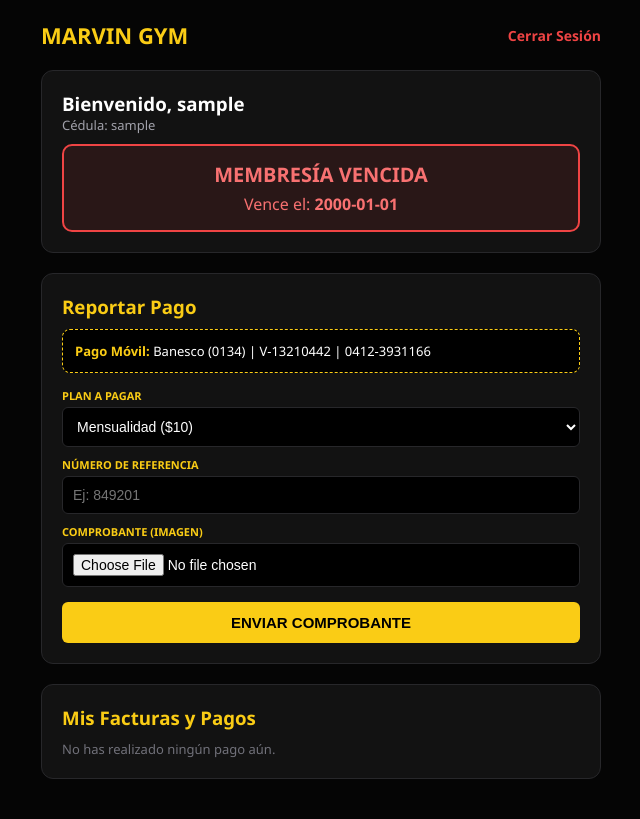
After one commit to alfredzambra18/MarvinGym, a Flask app: page /perfil in a window 1280 px wide. The commit adds this page. Shown: the whole page, without its empty margins (319-959 px from the left). Run offline with Flask 3, Linux system fonts and the light colour scheme; the visitor is signed in with stand-in values (Sample User, id 1); data comes from the database, SQL or seed files in the repository; data that the repository does not hold is empty.

Commit message:
Convertido a Portal de Socios con login, contrasenas, facturas y perfiles personales

```diff
--- /dev/null
+++ b/main.py
@@ -0,0 +1,247 @@
+import os
+import sqlite3
+from datetime import datetime, timedelta
+from flask import Flask, render_template, request, redirect, url_for, session, flash
+from werkzeug.security import generate_password_hash, check_password_hash
+from werkzeug.utils import secure_filename
+
+app = Flask(__name__)
+app.secret_key = 'marvin_gym_secret_key_2026'
+
+UPLOAD_FOLDER = os.path.join('static', 'uploads')
+app.config['UPLOAD_FOLDER'] = UPLOAD_FOLDER
+os.makedirs(UPLOAD_FOLDER, exist_ok=True)
+
+PAGO_MOVIL = {
+    "banco": "Banesco (0134)",
+    "cedula": "V-13210442",
+    "telefono": "0412-3931166"
+}
+
+def init_db():
+    conn = sqlite3.connect('gym.db')
+    c = conn.cursor()
+    c.execute('''
+        CREATE TABLE IF NOT EXISTS usuarios (
+            id INTEGER PRIMARY KEY AUTOINCREMENT,
+            nombre TEXT NOT NULL,
+            cedula TEXT NOT NULL UNIQUE,
+            telefono TEXT NOT NULL,
+            password TEXT NOT NULL,
+            fecha_vencimiento DATE DEFAULT '2000-01-01'
+        )
+    ''')
+    c.execute('''
+        CREATE TABLE IF NOT EXISTS pagos (
+            id INTEGER PRIMARY KEY AUTOINCREMENT,
+            usuario_id INTEGER NOT NULL,
+            tipo_plan TEXT NOT NULL,
+            monto REAL NOT NULL,
+            referencia TEXT NOT NULL,
+            comprobante_path TEXT NOT NULL,
+            estado TEXT DEFAULT 'Pendiente',
+            fecha_registro TIMESTAMP DEFAULT CURRENT_TIMESTAMP,
+            FOREIGN KEY(usuario_id) REFERENCES usuarios(id)
+        )
+    ''')
+    c.execute('''
+        CREATE TABLE IF NOT EXISTS caja (
+            id INTEGER PRIMARY KEY AUTOINCREMENT,
+            monto REAL NOT NULL,
+            concepto TEXT NOT NULL,
+            fecha TIMESTAMP DEFAULT CURRENT_TIMESTAMP
+        )
+    ''')
+    conn.commit()
+    conn.close()
+
+init_db()
+
+@app.route('/')
+def index():
+    if 'usuario_id' in session:
+        return redirect(url_for('perfil'))
+    return redirect(url_for('login'))
+
+@app.route('/registro', methods=['GET', 'POST'])
+def registro():
+    if request.method == 'POST':
+        nombre = request.form['nombre']
+        cedula = request.form['cedula'].strip()
+        telefono = request.form['telefono'].strip()
+        password = request.form['password']
+
+        hashed_pw = generate_password_hash(password)
+
+        conn = sqlite3.connect('gym.db')
+        c = conn.cursor()
+        try:
+            c.execute('INSERT INTO usuarios (nombre, cedula, telefono, password) VALUES (?, ?, ?, ?)',
+                      (nombre, cedula, telefono, hashed_pw))
+            conn.commit()
+            flash('¡Cuenta creada con éxito! Inicia sesión.')
+            conn.close()
+            return redirect(url_for('login'))
+        except sqlite3.IntegrityError:
+            conn.close()
+            flash('Error: La cédula ya se encuentra registrada.')
+
+    return render_template('registro.html')
+
+@app.route('/login', methods=['GET', 'POST'])
+def login():
+    if request.method == 'POST':
+        cedula = request.form['cedula'].strip()
+        password = request.form['password']
+
+        conn = sqlite3.connect('gym.db')
+        c = conn.cursor()
+        c.execute('SELECT id, nombre, password FROM usuarios WHERE cedula = ?', (cedula,))
+        user = c.fetchone()
+        conn.close()
+
+        if user and check_password_hash(user[2], password):
+            session['usuario_id'] = user[0]
+            session['usuario_nombre'] = user[1]
+            return redirect(url_for('perfil'))
+        else:
+            flash('Cédula o contraseña incorrectas.')
+
+    return render_template('login.html')
+
+@app.route('/logout')
+def logout():
+    session.clear()
+    return redirect(url_for('login'))
+
+@app.route('/perfil')
+def perfil():
+    if 'usuario_id' not in session:
+        return redirect(url_for('login'))
+
+    conn = sqlite3.connect('gym.db')
+    c = conn.cursor()
+
+    c.execute('SELECT nombre, cedula, telefono, fecha_vencimiento FROM usuarios WHERE id = ?', (session['usuario_id'],))
+    user = c.fetchone()
+
+    c.execute('SELECT tipo_plan, monto, referencia, estado, fecha_registro FROM pagos WHERE usuario_id = ? ORDER BY fecha_registro DESC', (session['usuario_id'],))
+    facturas = c.fetchall()
+    conn.close()
+
+    hoy = datetime.now().date()
+    vencimiento = datetime.strptime(user[3], '%Y-%m-%d').date()
+    dias_restantes = (vencimiento - hoy).days
+
+    estado_membresia = "ACTIVA" if dias_restantes > 0 else "VENCIDA"
+
+    return render_template('perfil.html', user={
+        'nombre': user[0],
+        'cedula': user[1],
+        'telefono': user[2],
+        'vencimiento': user[3],
+        'dias': dias_restantes,
+        'estado': estado_membresia
+    }, facturas=facturas, pago_movil=PAGO_MOVIL)
+
+@app.route('/reportar_pago', methods=['POST'])
+def reportar_pago():
+    if 'usuario_id' not in session:
+        return redirect(url_for('login'))
+
+    tipo_plan = request.form['tipo_plan']
+    referencia = request.form['referencia']
+    file = request.files['comprobante']
+
+    monto = 10.0 if tipo_plan == 'Mensualidad' else 1.0
+
+    if file:
+        filename = secure_filename(f"{session['usuario_id']}_{referencia}_{file.filename}")
+        file.save(os.path.join(app.config['UPLOAD_FOLDER'], filename))
+
+        conn = sqlite3.connect('gym.db')
+        c = conn.cursor()
+        c.execute('''
+            INSERT INTO pagos (usuario_id, tipo_plan, monto, referencia, comprobante_path)
+            VALUES (?, ?, ?, ?, ?)
+        ''', (session['usuario_id'], tipo_plan, monto, referencia, filename))
+        conn.commit()
+        conn.close()
+        flash('Pago reportado con éxito. Está en proceso de verificación.')
+
+    return redirect(url_for('perfil'))
+
+@app.route('/admin')
+def admin():
+    conn = sqlite3.connect('gym.db')
+    c = conn.cursor()
+
+    c.execute('''
+        SELECT p.id, u.nombre, u.cedula, p.tipo_plan, p.monto, p.referencia, p.comprobante_path
+        FROM pagos p
+        JOIN usuarios u ON p.usuario_id = u.id
+        WHERE p.estado = 'Pendiente'
+        ORDER BY p.fecha_registro DESC
+    ''')
+    pendientes = c.fetchall()
+
+    c.execute('SELECT id, nombre, cedula, telefono, fecha_vencimiento FROM usuarios ORDER BY fecha_vencimiento ASC')
+    socios = c.fetchall()
+
+    hoy = datetime.now().date()
+    socios_list = []
+    for s in socios:
+        venc = datetime.strptime(s[4], '%Y-%m-%d').date()
+        dias = (venc - hoy).days
+        alerta = 'green' if dias > 3 else ('yellow' if dias >= 0 else 'red')
+        socios_list.append({
+            'id': s[0], 'nombre': s[1], 'cedula': s[2], 'telefono': s[3],
+            'fecha_vencimiento': s[4], 'dias': dias, 'alerta': alerta
+        })
+
+    c.execute('SELECT SUM(monto) FROM caja')
+    balance = c.fetchone()[0] or 0.0
+
+    conn.close()
+    return render_template('admin.html', pendientes=pendientes, socios=socios_list, balance=balance)
+
+@app.route('/aprobar_pago/<int:pago_id>')
+def aprobar_pago(pago_id):
+    conn = sqlite3.connect('gym.db')
+    c = conn.cursor()
+
+    c.execute('SELECT usuario_id, tipo_plan, monto, referencia FROM pagos WHERE id = ?', (pago_id,))
+    pago = c.fetchone()
+
+    if pago:
+        usuario_id, tipo_plan, monto, referencia = pago
+        dias_plan = 30 if tipo_plan == 'Mensualidad' else 1
+
+        c.execute('SELECT fecha_vencimiento, nombre FROM usuarios WHERE id = ?', (usuario_id,))
+        user = c.fetchone()
+
+        hoy = datetime.now().date()
+        venc_actual = datetime.strptime(user[0], '%Y-%m-%d').date()
+        base_fecha = max(hoy, venc_actual)
+        nueva_fecha = base_fecha + timedelta(days=dias_plan)
+
+        c.execute('UPDATE usuarios SET fecha_vencimiento = ? WHERE id = ?', (nueva_fecha.strftime('%Y-%m-%d'), usuario_id))
+        c.execute("UPDATE pagos SET estado = 'Aprobado' WHERE id = ?", (pago_id,))
+        c.execute('INSERT INTO caja (monto, concepto) VALUES (?, ?)', (monto, f"Pago {tipo_plan} - Ref: {referencia} ({user[1]})"))
+
+        conn.commit()
+
+    conn.close()
+    return redirect(url_for('admin'))
+
+@app.route('/eliminar_pago/<int:pago_id>')
+def eliminar_pago(pago_id):
+    conn = sqlite3.connect('gym.db')
+    c = conn.cursor()
+    c.execute("UPDATE pagos SET estado = 'Rechazado' WHERE id = ?", (pago_id,))
+    conn.commit()
+    conn.close()
+    return redirect(url_for('admin'))
+
+if __name__ == '__main__':
+    app.run(debug=True, port=5000)
--- /dev/null
+++ b/templates/perfil.html
@@ -0,0 +1,107 @@
+<!DOCTYPE html>
+<html lang="es">
+<head>
+    <meta charset="UTF-8">
+    <meta name="viewport" content="width=device-width, initial-scale=1.0">
+    <title>Mi Perfil - Marvin Gym</title>
+    <style>
+        * { box-sizing: border-box; margin: 0; padding: 0; }
+        body { font-family: 'Segoe UI', sans-serif; background-color: #050505; color: #fff; padding: 20px; max-width: 600px; margin: 0 auto; }
+        .header { display: flex; justify-content: space-between; align-items: center; margin-bottom: 20px; }
+        h1 { color: #facc15; font-size: 22px; text-transform: uppercase; }
+        .logout { color: #ef4444; text-decoration: none; font-weight: bold; font-size: 14px; }
+        .card { background: #121212; border: 1px solid #27272a; padding: 20px; border-radius: 12px; margin-bottom: 20px; }
+        .status-box { text-align: center; border: 2px solid; padding: 15px; border-radius: 10px; margin-top: 10px; }
+        .status-ACTIVA { border-color: #22c55e; background: rgba(34, 197, 94, 0.1); color: #4ade80; }
+        .status-VENCIDA { border-color: #ef4444; background: rgba(239, 68, 68, 0.1); color: #f87171; }
+        .pm-box { background: #000; border: 1px dashed #facc15; border-radius: 8px; padding: 12px; margin-bottom: 15px; font-size: 13px; }
+        label { display: block; font-size: 11px; color: #facc15; margin-top: 10px; margin-bottom: 4px; font-weight: bold; text-transform: uppercase; }
+        input, select { width: 100%; padding: 10px; border-radius: 6px; border: 1px solid #27272a; background: #000; color: #fff; font-size: 14px; }
+        button { width: 100%; background: #facc15; color: #000; border: none; padding: 12px; border-radius: 6px; font-weight: bold; font-size: 15px; margin-top: 15px; cursor: pointer; text-transform: uppercase; }
+        table { width: 100%; border-collapse: collapse; margin-top: 10px; font-size: 13px; }
+        th, td { padding: 10px; text-align: left; border-bottom: 1px solid #27272a; }
+        th { color: #facc15; text-transform: uppercase; font-size: 11px; }
+        .badge { padding: 3px 8px; border-radius: 4px; font-size: 11px; font-weight: bold; }
+        .badge-Aprobado { background: #22c55e; color: #000; }
+        .badge-Pendiente { background: #facc15; color: #000; }
+        .badge-Rechazado { background: #ef4444; color: #fff; }
+        .alert { background: #14532d; color: #4ade80; padding: 10px; border-radius: 6px; font-size: 13px; margin-bottom: 15px; text-align: center; }
+    </style>
+</head>
+<body>
+    <div class="header">
+        <h1>Marvin <span>Gym</span></h1>
+        <a href="/logout" class="logout">Cerrar Sesión</a>
+    </div>
+
+    {% with messages = get_flashed_messages() %}
+      {% if messages %}
+        {% for message in messages %}
+          <div class="alert">{{ message }}</div>
+        {% endfor %}
+      {% endif %}
+    {% endwith %}
+
+    <div class="card">
+        <h3>Bienvenido, {{ user.nombre }}</h3>
+        <p style="color: #a1a1aa; font-size: 13px;">Cédula: {{ user.cedula }}</p>
+
+        <div class="status-box status-{{ user.estado }}">
+            <h2 style="font-size: 20px;">MEMBRESÍA {{ user.estado }}</h2>
+            <p style="margin-top: 5px;">Vence el: <strong>{{ user.vencimiento }}</strong></p>
+        </div>
+    </div>
+
+    <div class="card">
+        <h3 style="color: #facc15; margin-bottom: 10px;">Reportar Pago</h3>
+
+        <div class="pm-box">
+            <strong style="color: #facc15;">Pago Móvil:</strong> {{ pago_movil.banco }} | {{ pago_movil.cedula }} | {{ pago_movil.telefono }}
+        </div>
+
+        <form action="/reportar_pago" method="POST" enctype="multipart/form-data">
+            <label>Plan a Pagar</label>
+            <select name="tipo_plan" required>
+                <option value="Mensualidad">Mensualidad ($10)</option>
+                <option value="Pase Diario">Pase Diario ($1)</option>
+            </select>
+
+            <label>Número de Referencia</label>
+            <input type="text" name="referencia" placeholder="Ej: 849201" required>
+
+            <label>Comprobante (Imagen)</label>
+            <input type="file" name="comprobante" accept="image/*" required>
+
+            <button type="submit">Enviar Comprobante</button>
+        </form>
+    </div>
+
+    <div class="card">
+        <h3 style="color: #facc15; margin-bottom: 10px;">Mis Facturas y Pagos</h3>
+        {% if facturas %}
+        <table>
+            <thead>
+                <tr>
+                    <th>Plan</th>
+                    <th>Monto</th>
+                    <th>Ref</th>
+                    <th>Estado</th>
+                </tr>
+            </thead>
+            <tbody>
+                {% for f in facturas %}
+                <tr>
+                    <td>{{ f[0] }}</td>
+                    <td>${{ f[1] }}</td>
+                    <td>{{ f[2] }}</td>
+                    <td><span class="badge badge-{{ f[3] }}">{{ f[3] }}</span></td>
+                </tr>
+                {% endfor %}
+            </tbody>
+        </table>
+        {% else %}
+        <p style="color: #71717a; font-size: 13px;">No has realizado ningún pago aún.</p>
+        {% endif %}
+    </div>
+</body>
+</html>
```
Also changed, not shown: templates/admin.html (+21 -29 lines), templates/login.html (added, +42 -0 lines), templates/registro.html (added, +46 -0 lines).
